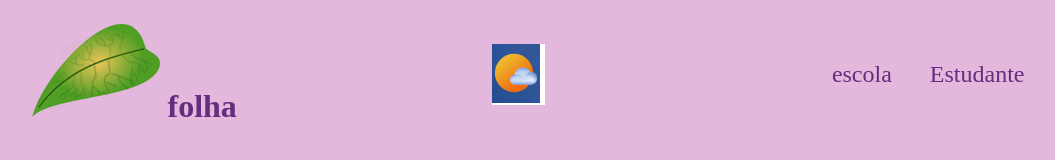
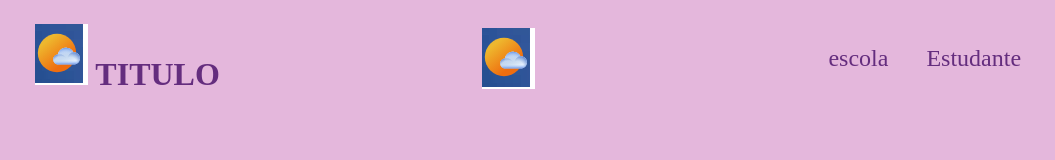
Before and after one commit to profsimonehorwat/site-turma-criativa1, a plain HTML site: page index.html in a window 1280 px wide. Shown: the whole page, without its empty margins (96-1151 px from the left). Drawn offline with Linux system fonts and the light colour scheme.

Commit message:
atualizacao02

```diff
--- a/index.html
+++ b/index.html
@@ -8,7 +8,7 @@
     <link rel="stylesheet" href="style.css">
 </head>
 <body class="cabecalho">
-    <h1><img class="cabecalho.imagem" src="folha.png" alt=""> folha</h1>
+    <h1><img class="cabecalho.imagem" src="sol.png" alt=""> TITULO</h1>
     <img src="sol.png" alt=" sol">
     <header>
     <ul class="cabecalho-lista-item">
--- a/style.css
+++ b/style.css
@@ -9,11 +9,12 @@ padding: 0;
 display: flex;
 justify-content:space-around;
 align-items: center;
-padding: 24px 0
+padding: 24px 0;
 }
 
 .cabecalho.imagem{
     width: 20%;
+    height: 43%;
 }
 .cabecalho-lista-item{
     display: inline-block;
```
